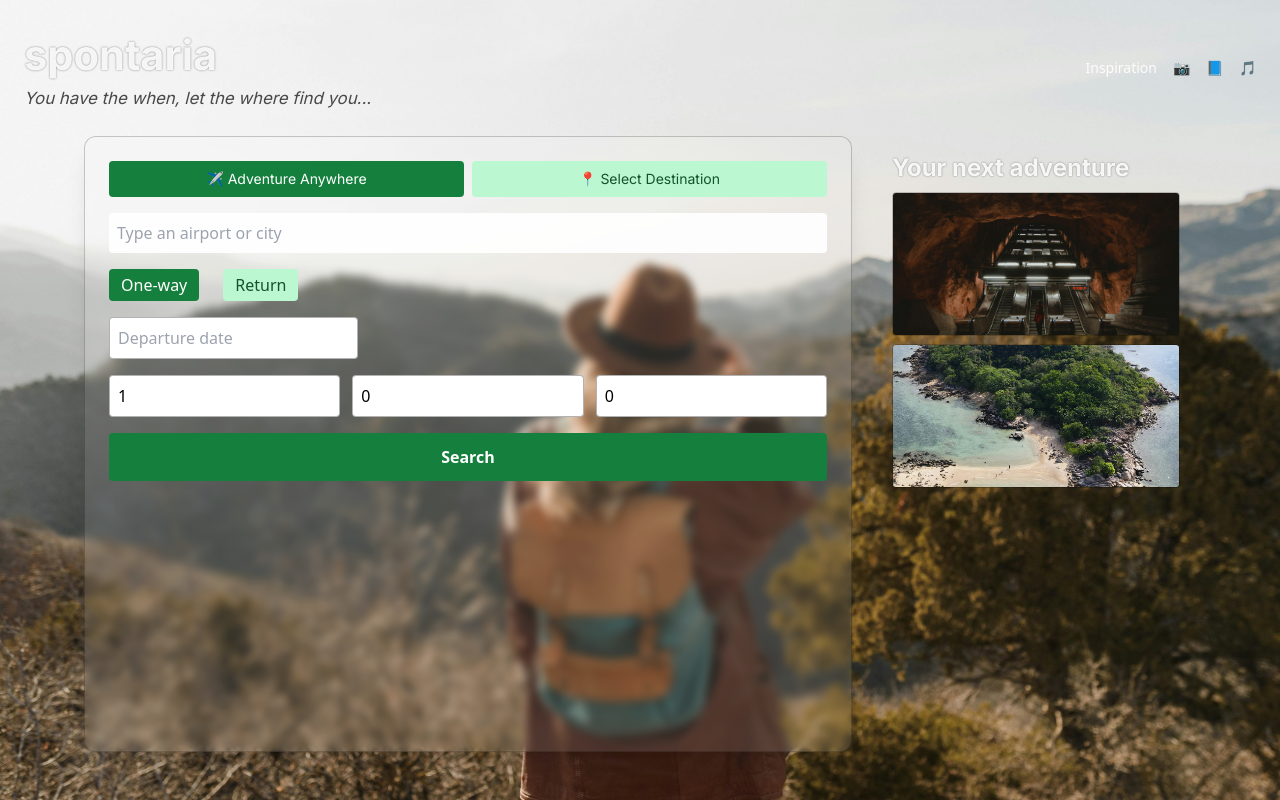
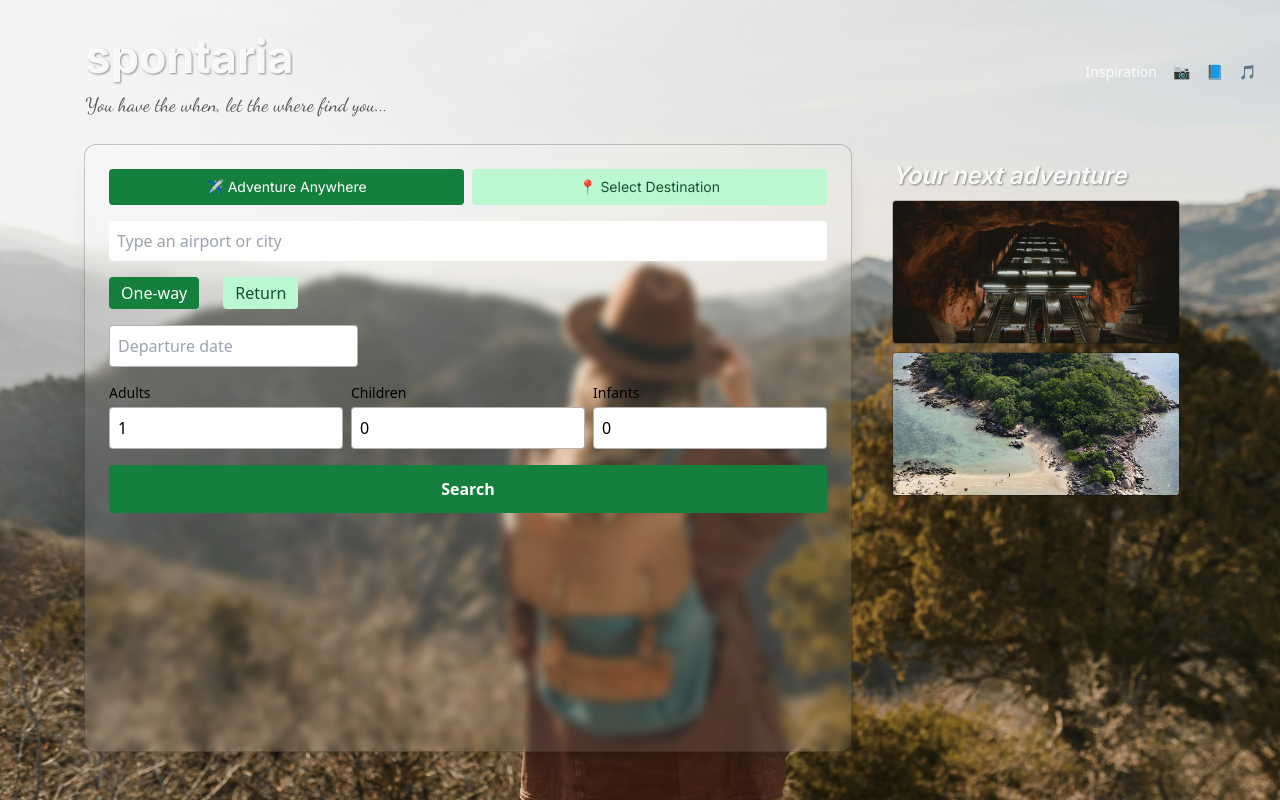
Before and after one commit to Travelsite-Bot/spontaneous-travel-site, a Next.js app: page / in a window 1280 px wide. Built offline with nearby package versions, Linux system fonts and the light colour scheme.

Commit message:
Update index.js

```diff
--- a/pages/index.js
+++ b/pages/index.js
@@ -96,7 +96,7 @@ export default function Home() {
         <title>spontaria — find travel by dates</title>
         <link
           rel="stylesheet"
-          href="https://fonts.googleapis.com/css2?family=Inter:wght@300;400;600;700&display=swap"
+          href="https://fonts.googleapis.com/css2?family=Inter:wght@300;400;600;700&family=Dancing+Script:wght@400;600&display=swap"
         />
       </Head>
 
@@ -106,25 +106,24 @@ export default function Home() {
       >
         {/* HEADER */}
         <header className="w-full px-6 py-6 flex items-center justify-between">
-          <div>
+          <div className="ml-[5%]"> {/* aligns with search box */}
             <h1
               style={{
                 fontFamily: "Inter, sans-serif",
                 fontWeight: 700,
-                fontSize: "2.6rem",
+                fontSize: "2.8rem",
                 color: "rgba(255,255,255,0.92)",
-                textShadow: "0 0 2px grey",
+                textShadow: "1px 1px 2px rgba(0,0,0,0.4), -1px -1px 2px rgba(255,255,255,0.3)",
               }}
             >
               spontaria
             </h1>
             <p
               style={{
-                fontFamily: "Inter, sans-serif",
+                fontFamily: "'Dancing Script', cursive",
                 fontWeight: 400,
-                fontStyle: "italic",
-                fontSize: "1.05rem",
-                color: "rgba(0,0,0,0.7)",
+                fontSize: "1.2rem",
+                color: "rgba(0,0,0,0.65)",
               }}
             >
               You have the when, let the where find you...
@@ -147,10 +146,11 @@ export default function Home() {
           </nav>
         </header>
 
-        {/* MAIN CONTENT — two columns */}
+        {/* MAIN CONTENT */}
         <main className="flex-grow flex flex-col md:flex-row justify-center gap-6 px-6 pb-12">
           {/* SEARCH BOX */}
           <div className="flex-1 max-w-3xl bg-white/10 backdrop-blur-sm rounded-xl p-6 shadow-xl border border-black/20">
+            {/* Tabs */}
             <div className="mb-4 flex gap-2">
               <button
                 className={`flex-1 px-4 py-2 text-sm font-medium rounded ${
@@ -174,6 +174,7 @@ export default function Home() {
               </button>
             </div>
 
+            {/* Search form */}
             <form onSubmit={handleSearch} className="space-y-4 font-sans">
               <AirportInput
                 placeholder="Departing from"
@@ -229,31 +230,37 @@ export default function Home() {
               </div>
 
               {/* Passenger counts */}
-              <div className="flex gap-3 mt-2">
+              <div className="grid grid-cols-3 gap-2 mt-2">
+                <div>
+                  <label className="block text-sm mb-1">Adults</label>
                   <input
                     name="adults"
                     type="number"
                     min="1"
                     defaultValue="1"
-                  className="w-1/3 p-2 rounded border border-black/30"
-                  placeholder="Adults"
+                    className="w-full p-2 rounded border border-black/30"
                   />
+                </div>
+                <div>
+                  <label className="block text-sm mb-1">Children</label>
                   <input
                     name="children"
                     type="number"
                     min="0"
                     defaultValue="0"
-                  className="w-1/3 p-2 rounded border border-black/30"
-                  placeholder="Children"
+                    className="w-full p-2 rounded border border-black/30"
                   />
+                </div>
+                <div>
+                  <label className="block text-sm mb-1">Infants</label>
                   <input
                     name="infants"
                     type="number"
                     min="0"
                     defaultValue="0"
-                  className="w-1/3 p-2 rounded border border-black/30"
-                  placeholder="Infants"
+                    className="w-full p-2 rounded border border-black/30"
                   />
+                </div>
               </div>
 
               <button
@@ -269,11 +276,12 @@ export default function Home() {
           <aside className="w-full md:w-80">
             <div className="bg-white/6 rounded-lg p-4">
               <h4
-                className="text-2xl font-bold mb-2"
+                className="text-2xl italic mb-2"
                 style={{
                   fontFamily: "Inter, sans-serif",
+                  fontWeight: 600,
                   color: "rgba(255,255,255,0.92)",
-                  textShadow: "0 0 2px grey",
+                  textShadow: "1px 1px 2px rgba(0,0,0,0.4), -1px -1px 2px rgba(255,255,255,0.3)",
                 }}
               >
                 Your next adventure
@@ -298,7 +306,7 @@ export default function Home() {
             <div className="w-full max-w-6xl bg-white rounded-lg shadow-lg p-4 font-sans">
               <h2 className="text-lg font-bold mb-3">Your next adventure...</h2>
 
-              {/* Filters toolbar */}
+              {/* Filters */}
               <div className="flex items-center justify-between mb-4 gap-3 flex-wrap">
                 <label className="flex items-center gap-2">
                   <input
@@ -308,7 +316,6 @@ export default function Home() {
                   />
                   Direct only
                 </label>
-
                 <div>
                   <label className="mr-2">Sort:</label>
                   <select
@@ -321,7 +328,6 @@ export default function Home() {
                     <option value="longest">Longest duration</option>
                   </select>
                 </div>
-
                 <div className="flex items-center gap-2">
                   <label className="text-sm">Departure window</label>
                   <input
@@ -377,10 +383,7 @@ export default function Home() {
                       : "";
 
                     return (
-                      <div
-                        key={i}
-                        className="p-3 border rounded flex gap-3 items-start"
-                      >
+                      <div key={i} className="p-3 border rounded flex gap-3 items-start">
                         <div className="w-28 h-20 bg-gray-100 rounded flex items-center justify-center text-xs">
                           {destName}
                         </div>
@@ -390,9 +393,7 @@ export default function Home() {
                               <div className="font-semibold">
                                 {originName} → {destName}
                               </div>
-                              <div className="text-xs text-gray-500">
-                                {airlines}
-                              </div>
+                              <div className="text-xs text-gray-500">{airlines}</div>
                             </div>
                             <div className="text-right">
                               <div className="font-bold">${price}</div>
```
Lines whose indentation alone changed are shown as unchanged.
